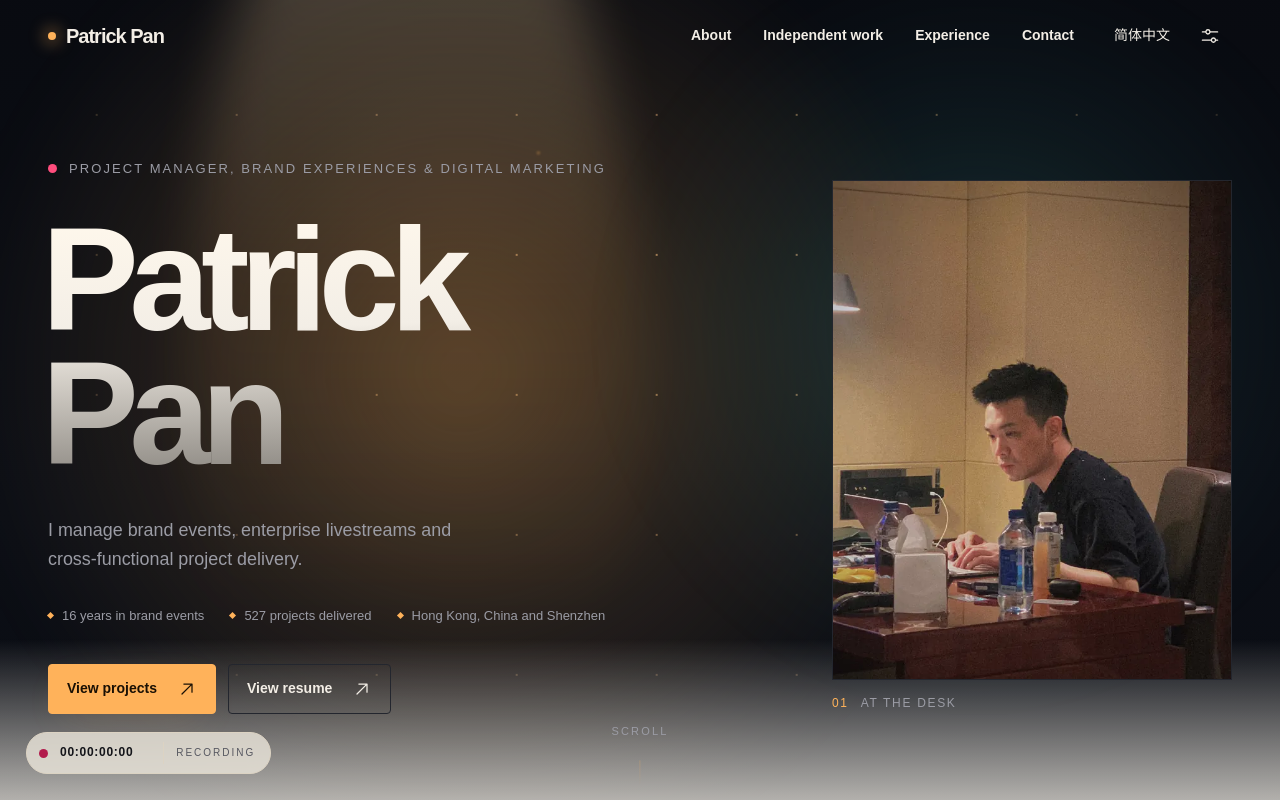
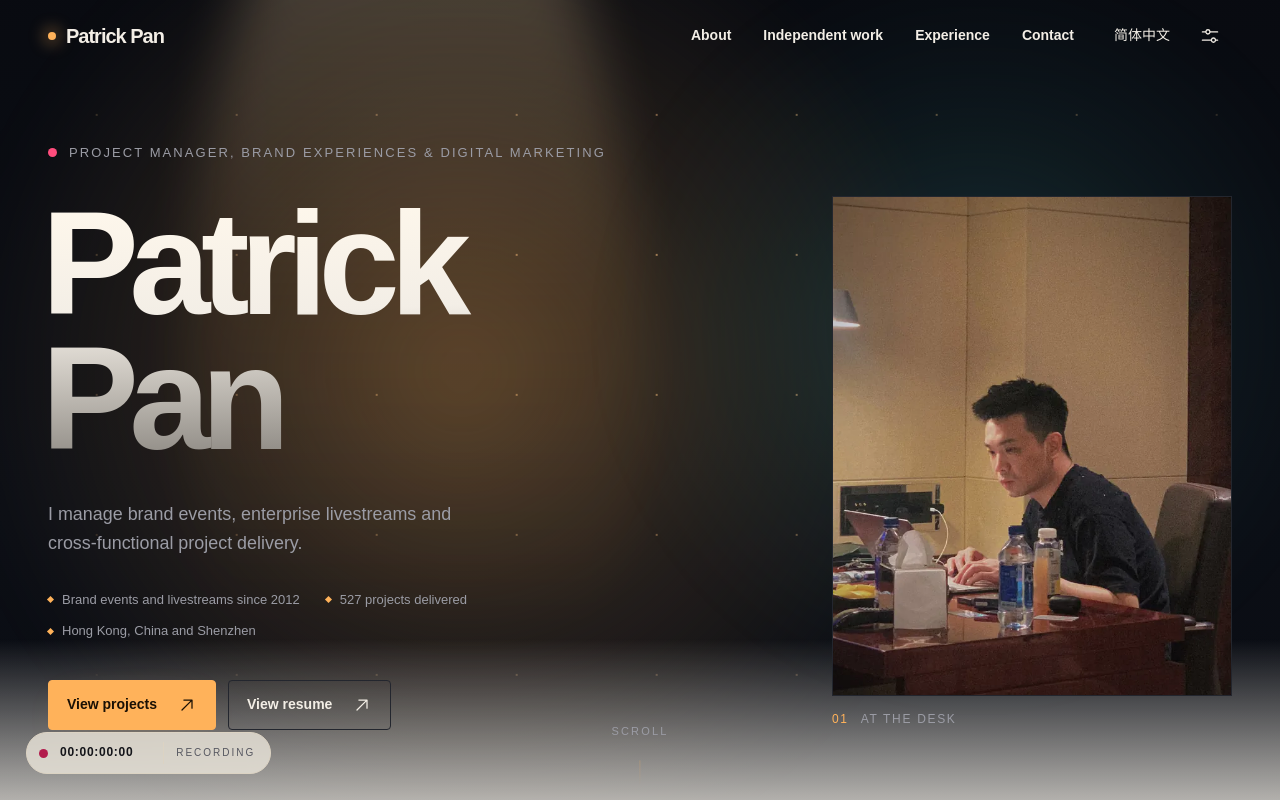
Before and after one commit to patrickstar231/resume, a React (Vite) app: page / in a window 1280 px wide. Shown: the top 800 px of the page. Built offline with nearby package versions, Linux system fonts and the light colour scheme.

Commit message:
Keep the hero headline claims inside what the resume supports
The earliest event role on record is 2012, so neither the hero meta row nor the
experience intro should imply sixteen years of brand event work.

```diff
--- a/src/content/ui.js
+++ b/src/content/ui.js
@@ -2,7 +2,7 @@ export const ui = {
   en: {
     about: 'About', independent: 'Independent work', work: 'Experience', contact: 'Contact', projects: 'Selected projects', viewProjects: 'View projects', viewResume: 'View resume', readCase: 'Read case', backProjects: 'Back to projects', backHome: 'Back to home',
     heroName: ['Patrick', 'Pan'],
-    heroMeta: ['16 years in brand events', '527 projects delivered', 'Hong Kong, China and Shenzhen'],
+    heroMeta: ['Brand events and livestreams since 2012', '527 projects delivered', 'Hong Kong, China and Shenzhen'],
     heroScroll: 'Scroll',
     projectsIntro: 'Three projects that show how a brief becomes a room full of people on time.',
     approach: 'How I work', approachIntro: 'Three habits carried across every project since 2012.',
@@ -12,7 +12,7 @@ export const ui = {
     planning: 'A plan is only real once the whole crew has shaped it.', planningCite: 'The crew',
     onsite: 'After the wrap, there is always one more version.', onsiteCite: 'The desk',
     review: 'A project only really finishes around a table.', reviewCite: 'The table',
-    experience: 'Experience', experienceIntro: 'Sixteen years, eight companies, one long run of rooms to fill.', earlier: 'Earlier experience',
+    experience: 'Experience', experienceIntro: 'Eight companies, one long run of rooms to fill.', earlier: 'Earlier experience',
     life: 'Outside work', lifeIntro: 'Camping and snowboarding, two moments outside work.', camping: 'An evening at camp.', snow: 'A day in the snow.',
     copy: 'Copy email', copied: 'Email copied.', copyFailed: 'Copy is unavailable. Select the email address to copy it manually.', settings: 'Settings', close: 'Close', menu: 'Menu', theme: 'Appearance', system: 'System', light: 'Light', dark: 'Dark', motion: 'Motion', reduce: 'Reduce motion',
     skip: 'Skip to main content', navigation: 'Main navigation', footer: 'Back to top', resume: 'Resume', print: 'Print / save PDF', education: 'Education', qualifications: 'Qualifications', languages: 'Languages', role: 'My role', brand: 'Client brand', organisation: 'Service organisation', dates: 'Project dates', employment: 'Related employment', responsibilities: 'My responsibilities', delivery: 'Delivery',
@@ -21,7 +21,7 @@ export const ui = {
   zh: {
     about: '关于', independent: '个人项目', work: '经历', contact: '联系', projects: '精选项目', viewProjects: '查看项目', viewResume: '查看简历', readCase: '阅读案例', backProjects: '返回项目', backHome: '返回首页',
     heroName: ['潘宇龙'],
-    heroMeta: ['16 年品牌活动经验', '累计执行 527 个项目', '中国香港与中国内地之间'],
+    heroMeta: ['品牌活动与直播，2012 年起', '累计执行 527 个项目', '中国香港与中国内地之间'],
     heroScroll: '向下滚动',
     projectsIntro: '三个项目，说明一份需求怎样变成满场的人，而且准时开场。',
     approach: '我的工作方法', approachIntro: '从 2012 年到现在，一直带着的三个习惯。',
@@ -31,7 +31,7 @@ export const ui = {
     planning: '方案要所有人都参与过，才算真的定了。', planningCite: '一起做事的人',
     onsite: '收工之后，总还有一版要改。', onsiteCite: '桌子前',
     review: '项目往往是在一张桌子上才真正结束的。', reviewCite: '那张桌子',
-    experience: '工作经历', experienceIntro: '16 年，8 家公司，一条很长的、要把场子填满的路。', earlier: '更早的经历',
+    experience: '工作经历', experienceIntro: '8 家公司，一条很长的、要把场子填满的路。', earlier: '更早的经历',
     life: '工作之外', lifeIntro: '露营与滑雪，工作之外的两个片段。', camping: '露营时的一个夜晚。', snow: '雪地中的一天。',
     copy: '复制邮箱', copied: '邮箱已复制。', copyFailed: '暂时无法复制，请选中邮箱地址手动复制。', settings: '设置', close: '关闭', menu: '菜单', theme: '外观', system: '跟随系统', light: '浅色', dark: '深色', motion: '动态效果', reduce: '减少动态效果',
     skip: '跳到主要内容', navigation: '主导航', footer: '回到顶部', resume: '简历', print: '打印 / 保存 PDF', education: '教育经历', qualifications: '资格证书', languages: '语言能力', role: '本人角色', brand: '服务品牌', organisation: '服务机构', dates: '项目日期', employment: '相关工作经历', responsibilities: '本人负责内容', delivery: '完成内容',
```
